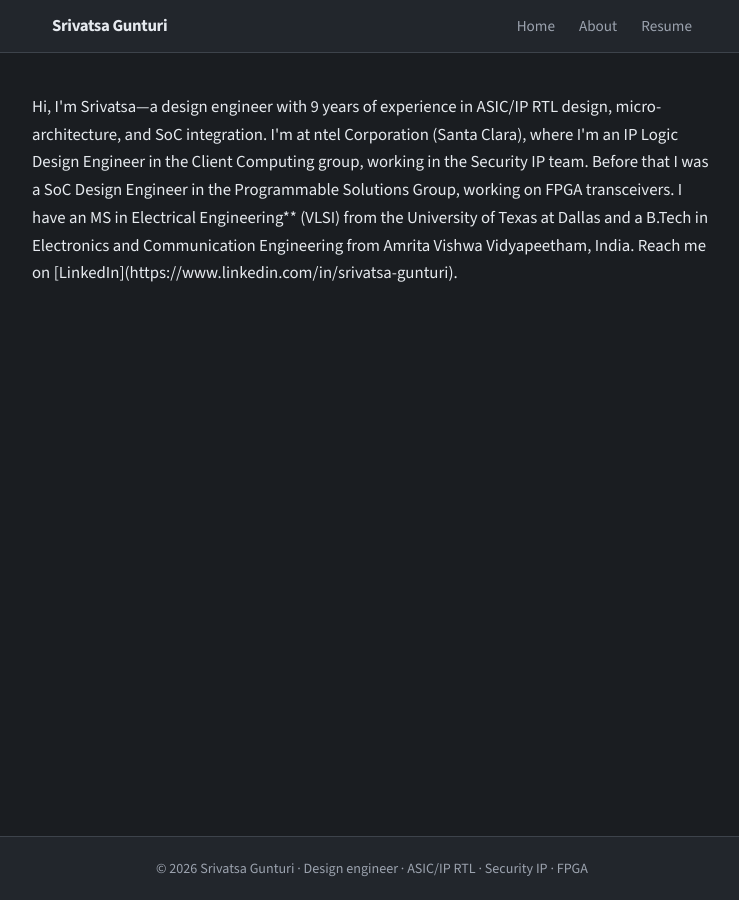
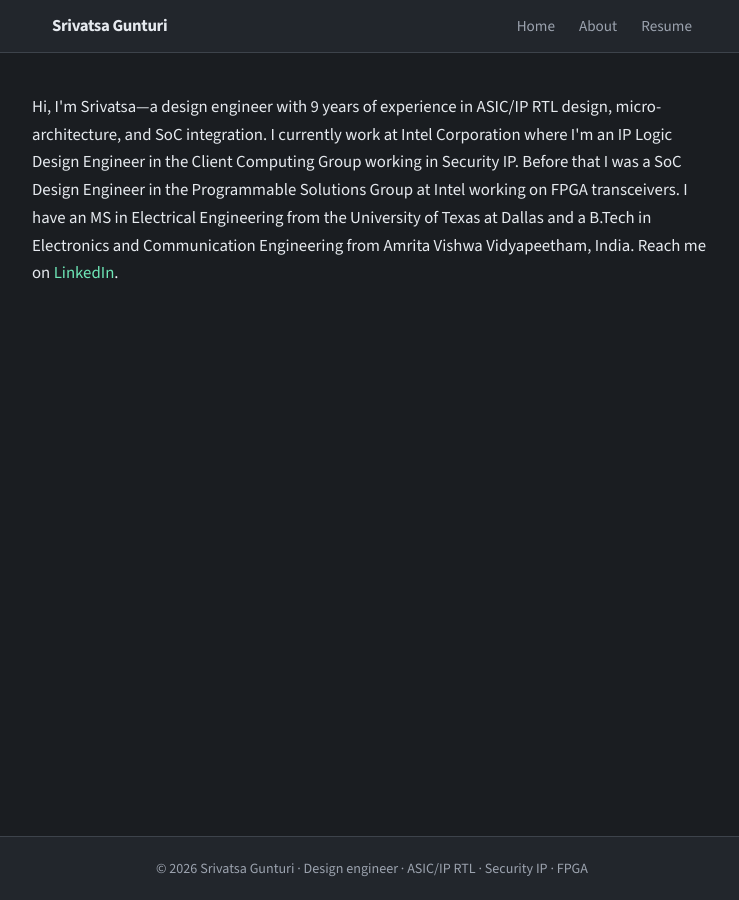
Before and after one commit to gsrivatsa/gsrivatsa.github.io, a Jekyll site: the page built from About.md, in a window 1280 px wide. Shown: the whole page, without its empty margins (268-1007 px from the left). Built offline with Jekyll 4.4.1, drawn with Linux system fonts in a browser that asks for light colours.

Commit message:
updating linkedin

```diff
--- a/About.md
+++ b/About.md
@@ -8,8 +8,8 @@ permalink: /about/
 
 Hi, I'm Srivatsa—a design engineer with 9 years of experience in ASIC/IP RTL design, micro-architecture, and SoC integration.
 
-I'm at ntel Corporation (Santa Clara), where I'm an IP Logic Design Engineer in the Client Computing group, working in the Security IP team. Before that I was a SoC Design Engineer in the Programmable Solutions Group, working on FPGA transceivers.
+I currently work at Intel Corporation where I'm an IP Logic Design Engineer in the Client Computing Group working in Security IP. Before that I was a SoC Design Engineer in the Programmable Solutions Group at Intel working on FPGA transceivers.
 
-I have an MS in Electrical Engineering** (VLSI) from the University of Texas at Dallas and a B.Tech in Electronics and Communication Engineering from Amrita Vishwa Vidyapeetham, India. Reach me on [LinkedIn](https://www.linkedin.com/in/srivatsa-gunturi).
+I have an MS in Electrical Engineering from the University of Texas at Dallas and a B.Tech in Electronics and Communication Engineering from Amrita Vishwa Vidyapeetham, India. Reach me on <a href="https://www.linkedin.com/in/srivatsa-gunturi" rel="noopener noreferrer" target="_blank">LinkedIn</a>.
 
 </div>
```
Also changed, not shown: Resume/resume.md (+1 -1 lines).
